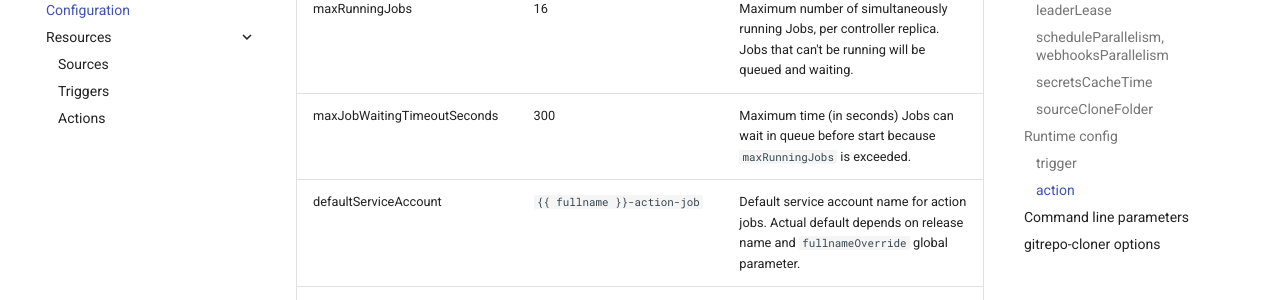
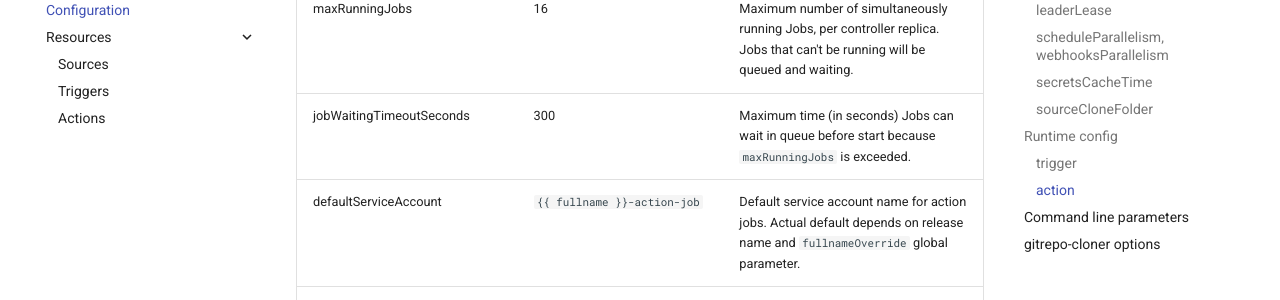
Before and after one commit to alex-karpenko/git-events-runner, an MkDocs documentation site: the page built from docs/guides/config.md, in a window 1280 px wide and 900 px high, scrolled down 2111 px. Shown: the part 152-452 px from the top of the window. Built offline with MkDocs 1.6.1 and Material for MkDocs 9.7.7, drawn with Linux system fonts in a browser that asks for light colours; comment, search, counter and statistics services are not loaded.

Commit message:
Fix documentation

```diff
--- a/docs/guides/config.md
+++ b/docs/guides/config.md
@@ -80,7 +80,7 @@ This section defines lots of defaults of action jobs.
 | ttlSecondsAfterFinished           | 7200                                                                           | Default time to leave of Job after finishing. After this time Jobs will be removed from the cluster with its Pod. Useful fo debug purpose. |
 | activeDeadlineSeconds             | 3600                                                                           | Default time limit to run Job. After this time incomplete Job will be terminated.                                                          |
 | maxRunningJobs                    | 16                                                                             | Maximum number of simultaneously running Jobs, per controller replica. Jobs that can't be running will be queued and waiting.              |
-| maxJobWaitingTimeoutSeconds       | 300                                                                            | Maximum time (in seconds) Jobs can wait in queue before start because `maxRunningJobs` is exceeded.                                        |
+| jobWaitingTimeoutSeconds          | 300                                                                            | Maximum time (in seconds) Jobs can wait in queue before start because `maxRunningJobs` is exceeded.                                        |
 | defaultServiceAccount             | `{{ fullname }}-action-job`                                                    | Default service account name for action jobs. Actual default depends on release name and `fullnameOverride` global parameter.              |
 | workdir.mountPath                 | /action_workdir                                                                | Default folder to clone source content to. It's used for both cloner and worker container.                                                 |
 | workdir.volumeName                | action-workdir                                                                 | Volume name of workdir `emptyDir` volume.                                                                                                  |
```
